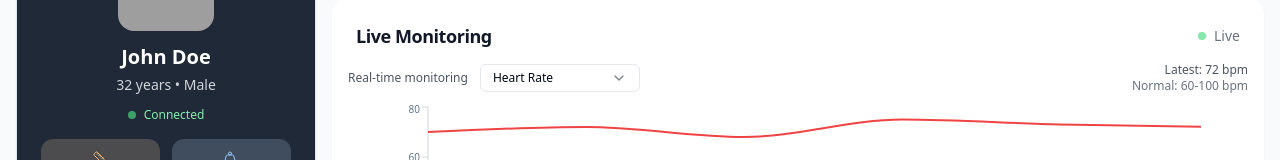
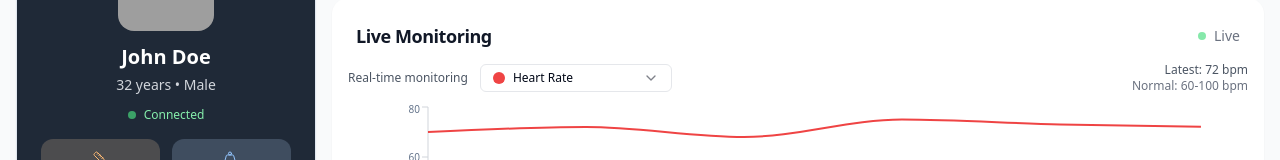
Before and after one commit to Tharun-CIO/vision-tvs-interface-spark, a React (Vite) app: page / in a window 1280 px wide. Both pictures are taken after typing "name@example.com", "Sample123" into the empty fields and a click on the button "Sign In". Shown: the part 174-334 px from the top of the page. Built offline with nearby package versions, Linux system fonts and the light colour scheme; grey boxes are pictures that could not be loaded.

Commit message:
Add all readings to dropdown with colors
Expanded the dropdown in `src/components/VitalChart.tsx` to include all five readings (Status, Heart Rate, Temperature, Blood Group, Activity), each with a distinct color for visual differentiation.

```diff
--- a/src/components/VitalChart.tsx
+++ b/src/components/VitalChart.tsx
@@ -2,13 +2,16 @@
 import { Card, CardContent, CardHeader, CardTitle } from "@/components/ui/card";
 import { ChartContainer, ChartTooltip, ChartTooltipContent } from "@/components/ui/chart";
 import { Select, SelectContent, SelectItem, SelectTrigger, SelectValue } from "@/components/ui/select";
-import { LineChart, Line, XAxis, YAxis, ResponsiveContainer } from "recharts";
+import { LineChart, Line, XAxis, YAxis, ResponsiveContainer, BarChart, Bar } from "recharts";
 import { useState } from "react";
 
 interface VitalData {
   time: string;
   heartRate: number;
   temperature: number;
+  status: number;
+  bloodGroup: number;
+  activity: number;
 }
 
 interface VitalChartProps {
@@ -24,6 +27,9 @@ interface VitalChartProps {
   }>;
   heartRateLatest: string;
   temperatureLatest: string;
+  status: string;
+  bloodGroup: string;
+  activity: string;
 }
 
 const VitalChart = ({
@@ -32,20 +38,85 @@ const VitalChart = ({
   heartRateData,
   temperatureData,
   heartRateLatest,
-  temperatureLatest
+  temperatureLatest,
+  status,
+  bloodGroup,
+  activity
 }: VitalChartProps) => {
-  const [selectedVital, setSelectedVital] = useState<'heartRate' | 'temperature'>('heartRate');
+  const [selectedVital, setSelectedVital] = useState<'heartRate' | 'temperature' | 'status' | 'bloodGroup' | 'activity'>('heartRate');
+
+  // Generate mock data for status, bloodGroup, and activity over time
+  const statusData = heartRateData.map((item, index) => ({
+    time: item.time,
+    value: status === 'normal' ? 1 : status === 'warning' ? 2 : 3
+  }));
+
+  const bloodGroupData = heartRateData.map((item, index) => ({
+    time: item.time,
+    value: bloodGroup === 'O+' ? 1 : bloodGroup === 'A-' ? 2 : bloodGroup === 'B+' ? 3 : 4
+  }));
+
+  const activityData = heartRateData.map((item, index) => ({
+    time: item.time,
+    value: activity === 'Active' ? Math.floor(Math.random() * 30) + 70 : Math.floor(Math.random() * 20) + 30
+  }));
 
   // Combine the data
   const combinedData: VitalData[] = heartRateData.map((hrItem, index) => ({
     time: hrItem.time,
     heartRate: hrItem.value,
-    temperature: temperatureData[index]?.value || 0
+    temperature: temperatureData[index]?.value || 0,
+    status: statusData[index]?.value || 1,
+    bloodGroup: bloodGroupData[index]?.value || 1,
+    activity: activityData[index]?.value || 50
   }));
 
   const vitalOptions = [
-    { value: 'heartRate', label: 'Heart Rate', color: '#ef4444', unit: 'bpm', normalRange: '60-100 bpm', latest: heartRateLatest },
-    { value: 'temperature', label: 'Temperature', color: '#3b82f6', unit: '°F', normalRange: '97-99°F', latest: temperatureLatest }
+    {
+      value: 'heartRate',
+      label: 'Heart Rate',
+      color: '#ef4444',
+      unit: 'bpm',
+      normalRange: '60-100 bpm',
+      latest: heartRateLatest,
+      type: 'line'
+    },
+    {
+      value: 'temperature',
+      label: 'Temperature',
+      color: '#3b82f6',
+      unit: '°F',
+      normalRange: '97-99°F',
+      latest: temperatureLatest,
+      type: 'line'
+    },
+    {
+      value: 'status',
+      label: 'Status',
+      color: '#10b981',
+      unit: '',
+      normalRange: 'Normal',
+      latest: status,
+      type: 'bar'
+    },
+    {
+      value: 'bloodGroup',
+      label: 'Blood Group',
+      color: '#f59e0b',
+      unit: '',
+      normalRange: 'Type',
+      latest: bloodGroup,
+      type: 'bar'
+    },
+    {
+      value: 'activity',
+      label: 'Activity Level',
+      color: '#8b5cf6',
+      unit: '%',
+      normalRange: '60-100%',
+      latest: activity,
+      type: 'line'
+    }
   ];
 
   const currentVital = vitalOptions.find(v => v.value === selectedVital)!;
@@ -62,14 +133,20 @@ const VitalChart = ({
       <div className="flex items-center justify-between mb-2">
         <div className="flex items-center space-x-3">
           <p className="text-gray-600 text-xs">{subtitle}</p>
-          <Select value={selectedVital} onValueChange={(value: 'heartRate' | 'temperature') => setSelectedVital(value)}>
-            <SelectTrigger className="w-40 h-7 text-xs bg-white border-gray-200">
+          <Select value={selectedVital} onValueChange={(value: 'heartRate' | 'temperature' | 'status' | 'bloodGroup' | 'activity') => setSelectedVital(value)}>
+            <SelectTrigger className="w-48 h-7 text-xs bg-white border-gray-200">
               <SelectValue />
             </SelectTrigger>
-            <SelectContent className="bg-white border border-gray-200 shadow-lg">
+            <SelectContent className="bg-white border border-gray-200 shadow-lg z-50">
               {vitalOptions.map((option) => (
                 <SelectItem key={option.value} value={option.value} className="text-xs">
-                  {option.label}
+                  <div className="flex items-center space-x-2">
+                    <div
+                      className="w-3 h-3 rounded-full"
+                      style={{ backgroundColor: option.color }}
+                    ></div>
+                    <span>{option.label}</span>
+                  </div>
                 </SelectItem>
               ))}
             </SelectContent>
@@ -82,6 +159,7 @@ const VitalChart = ({
       </div>
       <ChartContainer config={chartConfig} className="h-full w-full">
         <ResponsiveContainer width="100%" height="100%">
+          {currentVital.type === 'line' ? (
             <LineChart data={combinedData} margin={{
               top: 5,
               right: 30,
@@ -141,6 +219,56 @@ const VitalChart = ({
                 }}
               />
             </LineChart>
+          ) : (
+            <BarChart data={combinedData} margin={{
+              top: 5,
+              right: 30,
+              left: 20,
+              bottom: 5
+            }}>
+              <XAxis
+                dataKey="time"
+                tick={{
+                  fill: '#6b7280',
+                  fontSize: 10
+                }}
+                axisLine={{
+                  stroke: '#d1d5db'
+                }}
+                tickLine={{
+                  stroke: '#d1d5db'
+                }}
+              />
+              <YAxis
+                tick={{
+                  fill: '#6b7280',
+                  fontSize: 10
+                }}
+                axisLine={{
+                  stroke: '#d1d5db'
+                }}
+                tickLine={{
+                  stroke: '#d1d5db'
+                }}
+              />
+              <ChartTooltip
+                content={<ChartTooltipContent />}
+                labelStyle={{
+                  color: '#6b7280'
+                }}
+                contentStyle={{
+                  backgroundColor: 'white',
+                  border: '1px solid #d1d5db',
+                  borderRadius: '8px'
+                }}
+              />
+              <Bar
+                dataKey={selectedVital}
+                fill={currentVital.color}
+                radius={[4, 4, 0, 0]}
+              />
+            </BarChart>
+          )}
         </ResponsiveContainer>
       </ChartContainer>
     </div>
--- a/src/pages/DashboardPage.tsx
+++ b/src/pages/DashboardPage.tsx
@@ -576,6 +576,9 @@ const DashboardPage = ({
                         temperatureData={selectedPerson.temperatureHistory}
                         heartRateLatest={`${selectedPerson.heartRate} bpm`}
                         temperatureLatest={`${selectedPerson.temperature}°F`}
+                        status={selectedPerson.status}
+                        bloodGroup={selectedPerson.bloodGroup}
+                        activity={selectedPerson.connected ? 'Active' : 'Inactive'}
                       />
                     </div>
                   ) : (
```
Lines whose indentation alone changed are shown as unchanged.
